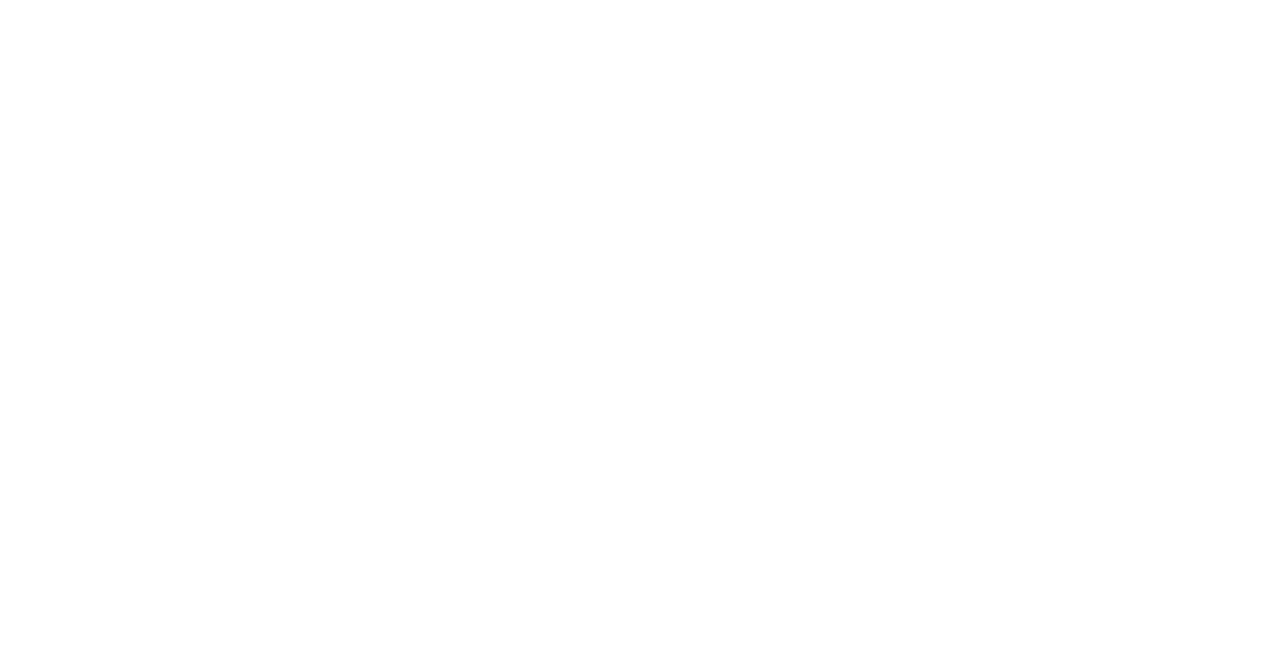
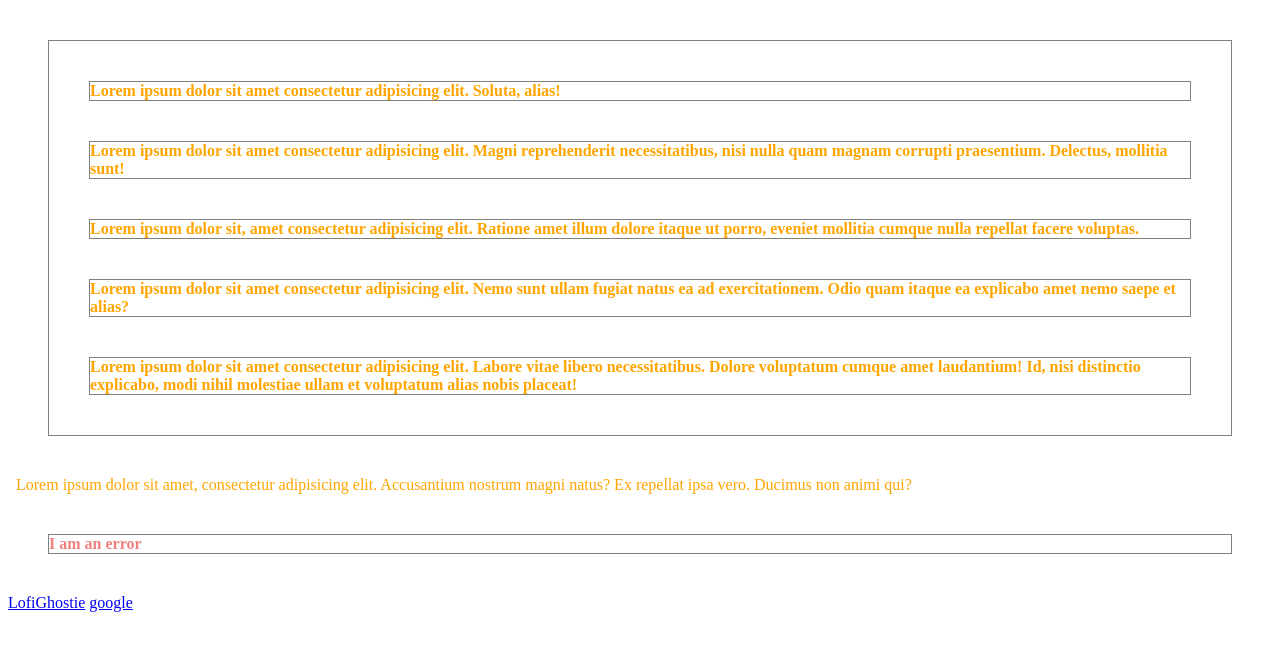
Before and after one commit to MohamadCode/CSS-Trail, a plain HTML site: page index.html in a window 1280 px wide. Drawn offline with Linux system fonts and the light colour scheme.

Commit message:
first commit

```diff
--- a/index.html
+++ b/index.html
@@ -10,13 +10,29 @@
 
   <body>
 
+    <div id="content">
+
+      <p>Lorem ipsum dolor sit amet consectetur adipisicing elit. Soluta, alias!</p>
+
+      <p class="error">Lorem ipsum dolor sit amet consectetur adipisicing elit. Magni reprehenderit necessitatibus, nisi nulla quam magnam corrupti praesentium. Delectus, mollitia sunt!</p>
+
+      <P class="success">Lorem ipsum dolor sit, amet consectetur adipisicing elit. Ratione amet illum dolore itaque ut porro, eveniet mollitia cumque nulla repellat facere voluptas.</P>
+
+
+    <p class="success feedback">Lorem ipsum dolor sit amet consectetur adipisicing elit. Nemo sunt ullam fugiat natus ea ad exercitationem. Odio quam itaque ea explicabo amet nemo saepe et alias?</p>
+
+
+    <p>Lorem ipsum dolor sit amet consectetur adipisicing elit. Labore vitae libero necessitatibus. Dolore voluptatum cumque amet laudantium! Id, nisi distinctio explicabo, modi nihil molestiae ullam et voluptatum alias nobis placeat!</p>
+  </div>
+  <p>Lorem ipsum dolor sit amet, consectetur adipisicing elit. Accusantium nostrum magni natus? Ex repellat ipsa vero. Ducimus non animi qui?</p>
+
+
+<div class="error">I am an error</div>
 
 
 
-
-
-
-
+  <a href="https://www.youtube.com/watch?v=_ITiwPMUzho&t=3958s&ab_channel=LofiGhostie">LofiGhostie</a>
+  <a href="https://www.google.com/search?q=argentina+vs+mexico&oq=&aqs=chrome.0.35i39i362l8.174949j0j7&sourceid=chrome&ie=UTF-8#sie=m;/g/11pz0xgzbp;2;/m/030q7;dt;fp;1;;;">google</a>
 
   </body>
 </html>
--- a/stlye.css
+++ b/stlye.css
@@ -1,9 +1,62 @@
-.nav__link {
-    color: black;
+/* p.error{
+    color: red;
+
+
+
 }
 
+p.success {
+    color: #2ec82e;
+}
 
-.nav__link --active {
-    color: purple;
+p.success.feedback {
+    border: 1px dashed#2ec82e ;
+
+}
+
+div#content {
+    background-color: #ebebeb;
+    padding: 20px;
+
+} */
+
+/* div .error {
+    color: red;
+
+} */
+/*
+a[href="https://www.youtube.com/watch?v=_ITiwPMUzho&t=3958s&ab_channel=LofiGhostie"]{
+    background-color: #42be42;
+    color: white;
+    text-decoration: none;
     font-weight: bold;
+    text-transform: uppercase;
+
 }
+
+a[href$=";;;"]{
+    color: white;
+    background:red;
+    border: 2px solid blue;
+
+
+ */
+
+
+div{
+    color: lightcoral;
+    border: 1px solid gray;
+    margin: 40px;
+    font-weight: bold;
+
+}
+ p{
+    border: inherit;
+    margin: inherit;
+    color: crimson;
+
+ }
+
+ p{
+    color: orange;
+ }
```
Also changed, not shown: 1 other file.
